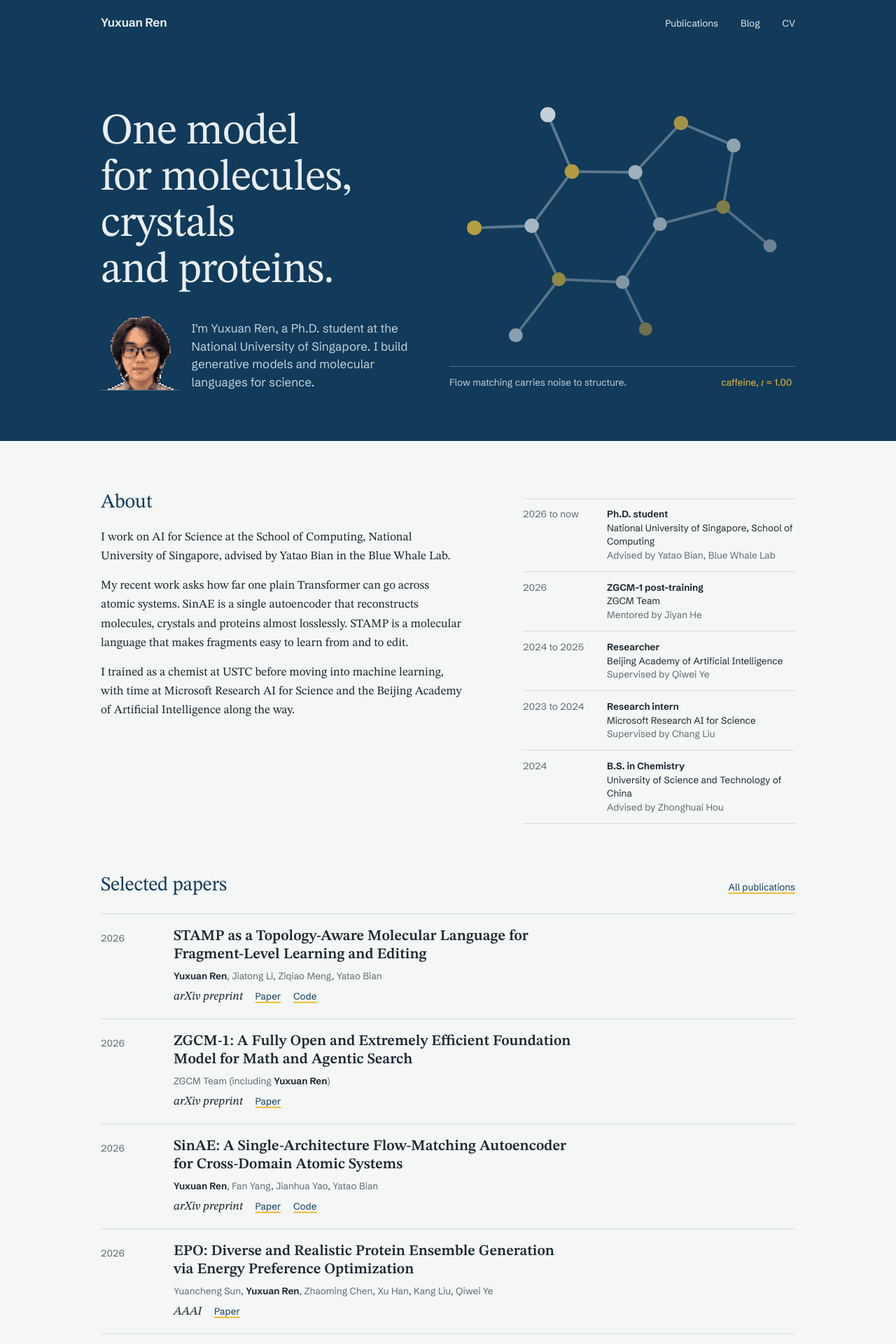
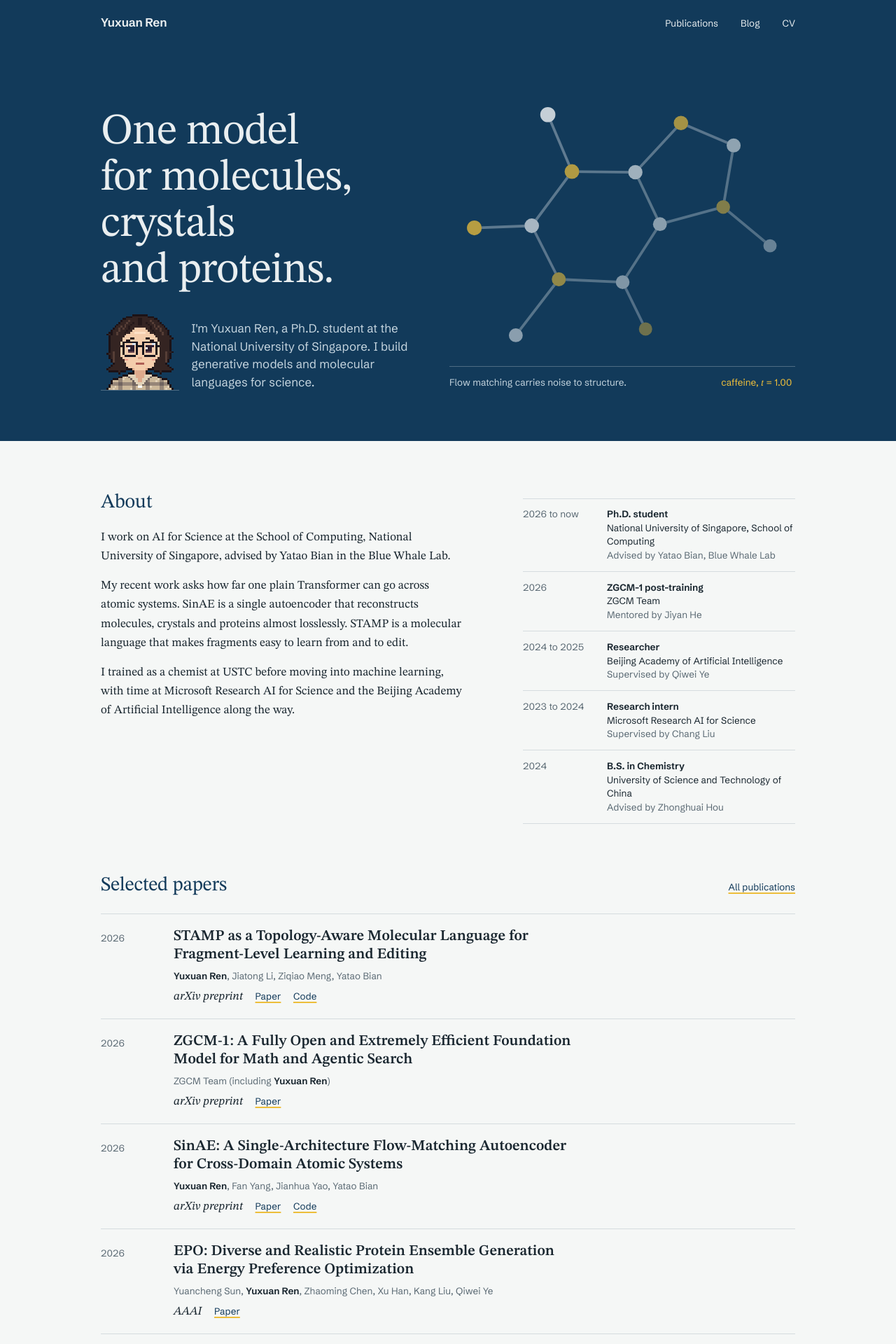
Before and after one commit to YuX-Ren/YuX-Ren.github.io, a Jekyll site: the page built from index.html, in a window 1280 px wide. Shown: the top 1920 px of the page at 70% size. Built offline with Jekyll 4.4.1, drawn with Linux system fonts in a browser that asks for light colours.

Commit message:
Replace pixelated photo with a hand-drawn pixel-art character
Co-Authored-By: Claude Fable 5.2 <noreply@anthropic.com>
Claude-Session: https://claude.ai/code/session_016RzQU31xLMhW9e7FJDTDhG

```diff
--- a/index.html
+++ b/index.html
@@ -8,7 +8,7 @@ body_class: home
     <div class="hero__text">
       <h1>One model for molecules, crystals and proteins.</h1>
       <div class="hero__intro">
-        <img class="hero__portrait" src="{{ '/assets/img/portrait-pixel.png' | relative_url }}" alt="Pixel-art portrait of Yuxuan Ren" width="112" height="112">
+        <img class="hero__portrait" src="{{ '/assets/img/portrait-pixel.png' | relative_url }}" alt="Pixel-art character portrait of Yuxuan Ren" width="112" height="112">
         <p class="hero__lede">I'm Yuxuan Ren, a Ph.D. student at the National University of Singapore. I build generative models and molecular languages for science.</p>
       </div>
     </div>
```
Also changed, not shown: assets/img/portrait-pixel.png.
